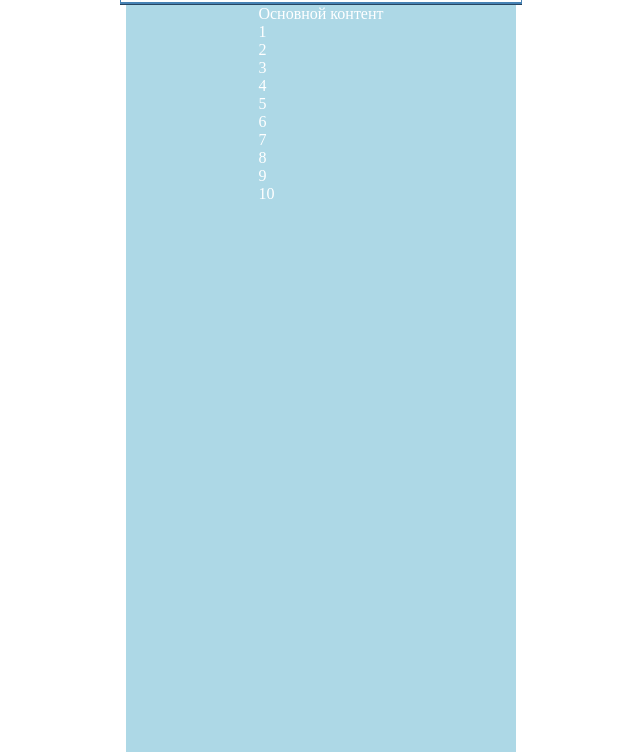
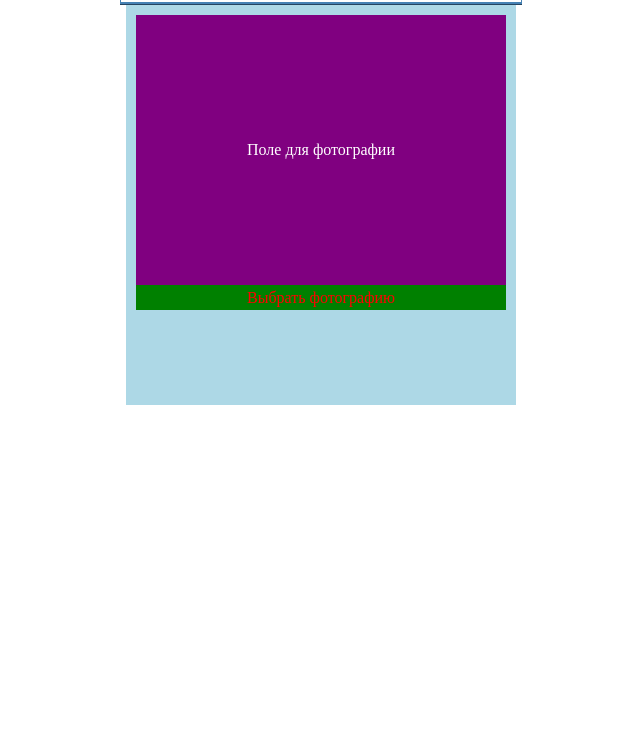
Before and after one commit to Klef99/yandexlyceum-web, a plain HTML site: page index.html in a window 1280 px wide. Shown: the part 48-800 px from the top of the page, without its empty margins (319-959 px from the left). Drawn offline with Linux system fonts and the light colour scheme.

Commit message:
prototype of the site

```diff
--- a/index.html
+++ b/index.html
@@ -18,17 +18,14 @@
             </div>
         </div>
         <div id="content">
-            Основной контент<br>
-            1<br>
-            2<br>
-            3<br>
-            4<br>
-            5<br>
-            6<br>
-            7<br>
-            8<br>
-            9<br>
-            10
+            <div id="pole_to_image">
+                <div class="photo_for_model">
+                    Поле для фотографии
+                </div>
+                <div class="pole_change_photo">
+                    Выбрать фотографию
+                </div>
+            </div>
         </div>
     </body>
 </html>
--- a/style.css
+++ b/style.css
@@ -8,9 +8,10 @@ body{
 
 #content{
     display: flex;
-    justify-content: center;
+    align-items: center;
+    flex-direction: column;
     width: 390px;
-    height: 1000px;
+    height: 400px;
     color: white;
     background-color: #ADD8E6;
     position: relative;
@@ -61,3 +62,30 @@ body{
     top: 5px;
     left: 20px;
 }
+
+#pole_to_image{
+    height: 295px;
+    width: 370px;
+    background-color: black;
+    top: 10px;
+    position: relative;
+}
+
+.pole_change_photo{
+    background-color: green;
+    width: 370px;
+    height: 25px;
+    color: red;
+    display: flex;
+    justify-content: center;
+    align-items: center;
+}
+
+.photo_for_model{
+    background-color: purple;
+    width: 370px;
+    height: 270px;
+    display: flex;
+    justify-content: center;
+    align-items: center;
+}
```
